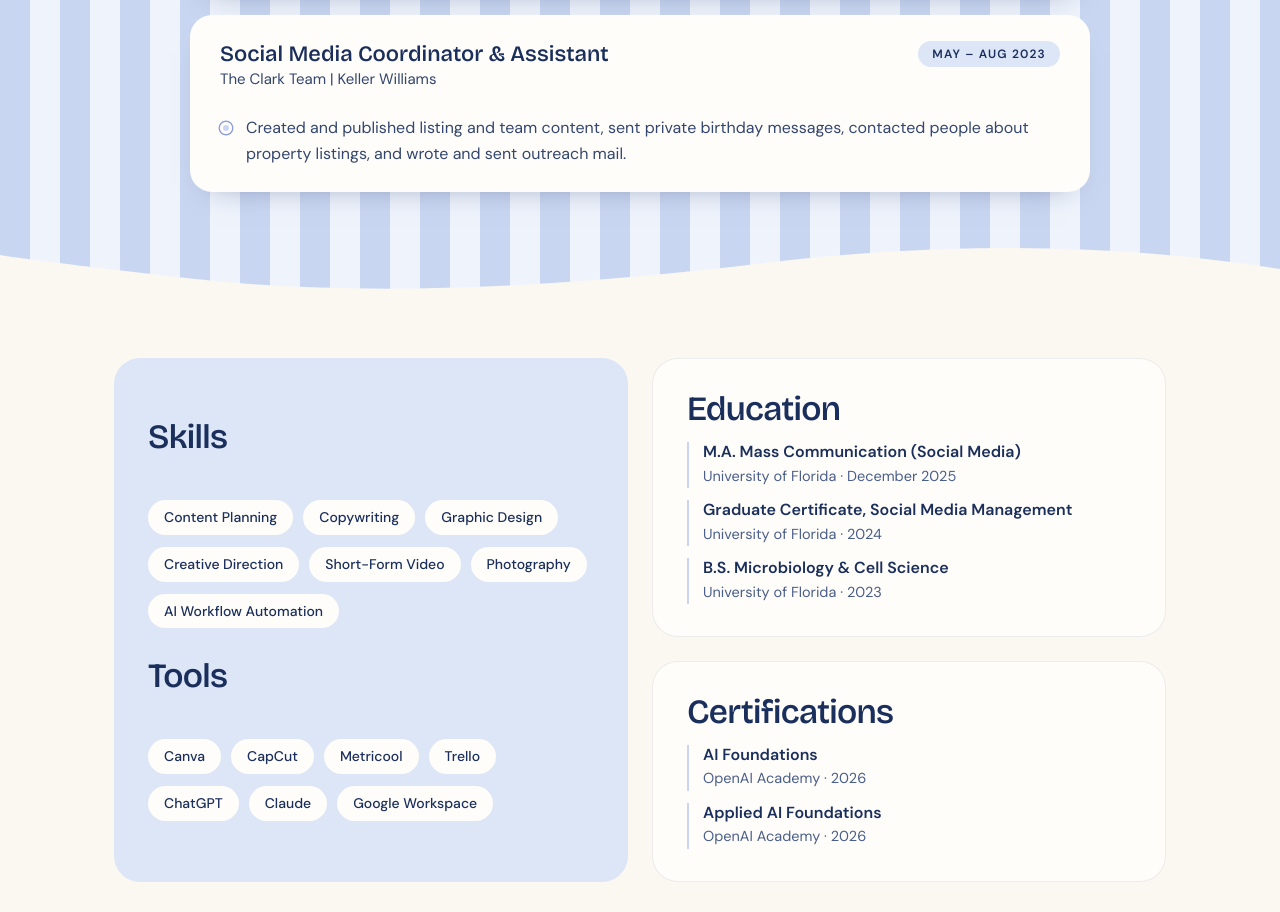
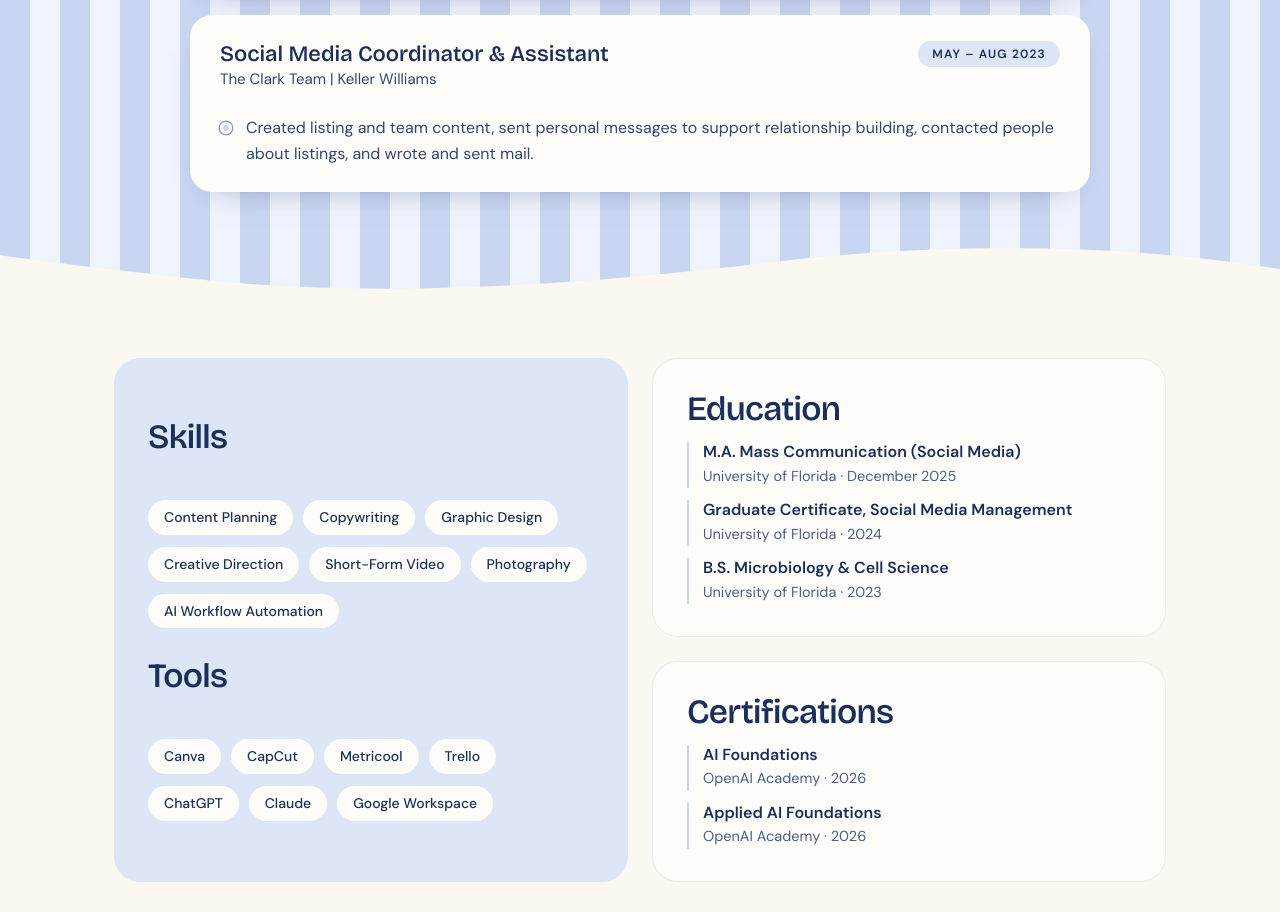
Before and after one commit to alexys-cmd/alexysdew-site, a plain HTML site: page resume.html in a window 1280 px wide. Shown: the part 1412-2324 px from the top of the page. Drawn offline with nearby package versions, Linux system fonts and the light colour scheme; a web font is replaced by a local one.

Commit message:
Reword Keller Williams outreach bullet on resume
Co-Authored-By: Claude Opus 5.5 <noreply@anthropic.com>
Claude-Session: https://claude.ai/code/session_01Uf5P73gUSdY7tDZXyAvagY

```diff
--- a/resume.html
+++ b/resume.html
@@ -94,7 +94,7 @@
         <li class="job">
           <div class="job-head"><div><h3>Social Media Coordinator &amp; Assistant</h3><p class="where">The Clark Team | Keller Williams</p></div><span class="pill">May – Aug 2023</span></div>
           <ul class="ticks one">
-            <li>Created and published listing and team content, sent private birthday messages, contacted people about property listings, and wrote and sent outreach mail.</li>
+            <li>Created listing and team content, sent personal messages to support relationship building, contacted people about listings, and wrote and sent mail.</li>
           </ul>
         </li>
       </ol>
```
Also changed, not shown: 1 other file.
